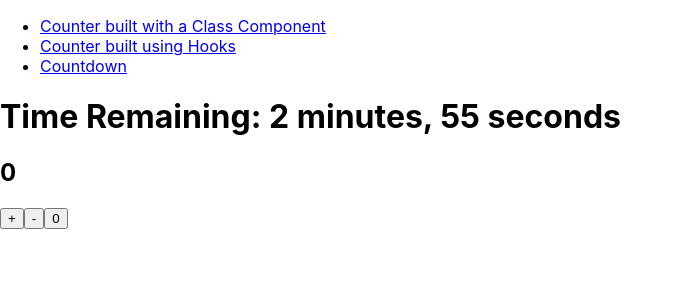
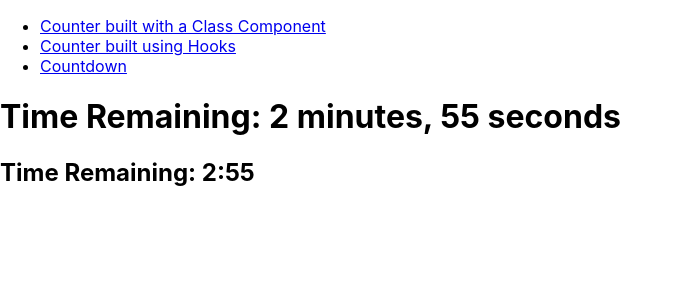
Before and after one commit to MMcClure11/counter-practice, a React (Create React App) app: page /countdown in a window 1280 px wide. Shown: the top 300 px of the page, without its empty margins (0-683 px from the left). Built offline with nearby package versions, Linux system fonts and the light colour scheme.

Commit message:
Remove count from countdown

```diff
--- a/src/components/Countdown.js
+++ b/src/components/Countdown.js
@@ -3,7 +3,6 @@ import React, { Component } from 'react'
 export default class CountDown extends Component {
 
   state = {
-    count: 0,
     minutes: 3,
     seconds: 0
   }
@@ -31,31 +30,15 @@ export default class CountDown extends Component {
 
   }
 
-  increment = () => {
-    this.setState( prevState => ({
-      count: prevState.count + 1
-    }))
-  }
-
-  decrement = () => {
-    this.setState(prevState => ({
-      count: prevState.count -1
-    }))
-  }
-
-  reset = () => {
-    this.setState({count: 0})
-  }
-
  render(){
    const { count, minutes, seconds } = this.state
    return(
     <>
       <h1>Time Remaining: { minutes } minutes, { seconds } seconds</h1>
-      <h2>{ count }</h2>
-      <button onClick={this.increment}>+</button>
-      <button onClick={this.decrement}>-</button>
-      <button onClick={this.reset}>0</button>
+      { minutes === 0 && seconds === 0
+        ? <h2>Time's up!</h2>
+        : <h2>Time Remaining: { minutes }:{ seconds < 10 ? `0${seconds}` : seconds }</h2>
+      }
     </>
    )
  }
```
Also changed, not shown: 1 other file (tests, documents, lock files or other folders).
